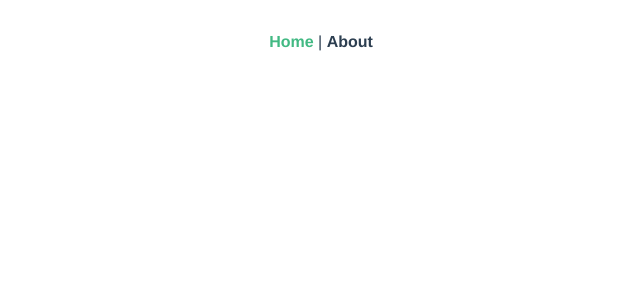
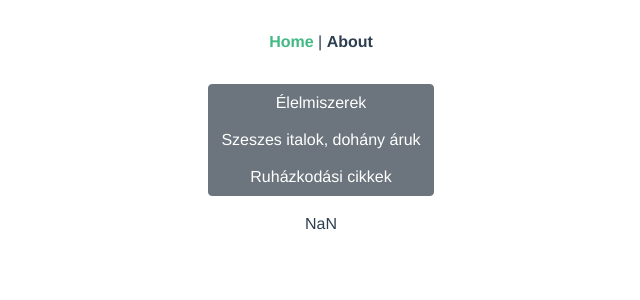
Before and after one commit to fst02/Personal-Inflation-Calculator, a Vue app in the folder frontend/: page / in a window 1280 px wide. Shown: the top 300 px of the page, without its empty margins (319-959 px from the left). Built offline with nearby package versions, Linux system fonts and the light colour scheme.

Commit message:
calculate filtered rate from selected categories

```diff
--- a/frontend/src/views/Home.vue
+++ b/frontend/src/views/Home.vue
@@ -4,7 +4,6 @@
       <b-form-checkbox-group
         v-model="selected"
         :options="options"
-        @change="change"
         stacked
         buttons
       ></b-form-checkbox-group>
@@ -18,6 +17,11 @@ import CategoryDto from '../dtos/CategoryDto';
 
 export default {
   name: 'Home',
+  data: () => ({
+    categories: [],
+    selected: [],
+    options: [],
+  }),
   created() {
     this.categories.push(new CategoryDto({
       id: '10-17',
@@ -34,7 +38,7 @@ export default {
     this.categories.push(new CategoryDto({
       id: '3',
       name: 'Ruházkodási cikkek',
-      weight: 53.7,
+      weight: 3.7,
       value: 98.9,
     }));
     this.categories.forEach((category) => {
@@ -43,21 +47,18 @@ export default {
   },
   computed: {
     rate() {
-      const weights = this.categories.map((element) => element.weight)
+      const { selected } = this;
+      const selectedCategories = this.categories.filter(
+        (category) => selected.includes(category.id),
+      );
+      const weights = selectedCategories.map((element) => element.weight)
         .reduce((a, b) => a + b, 0);
-      const sum = this.categories.map((element) => element.weight * element.value)
+      const sum = selectedCategories.map((element) => element.weight * element.value)
         .reduce((a, b) => a + b, 0);
       return sum / weights;
     },
   },
-  data: () => ({
-    categories: [],
-    selected: [],
-    options: [],
-  }),
   methods: {
-    change() {
-      console.log(this.selected);
-    },
   },
 };
+</script>
```
Also changed, not shown: 2 other files (tests, documents, lock files or other folders).
